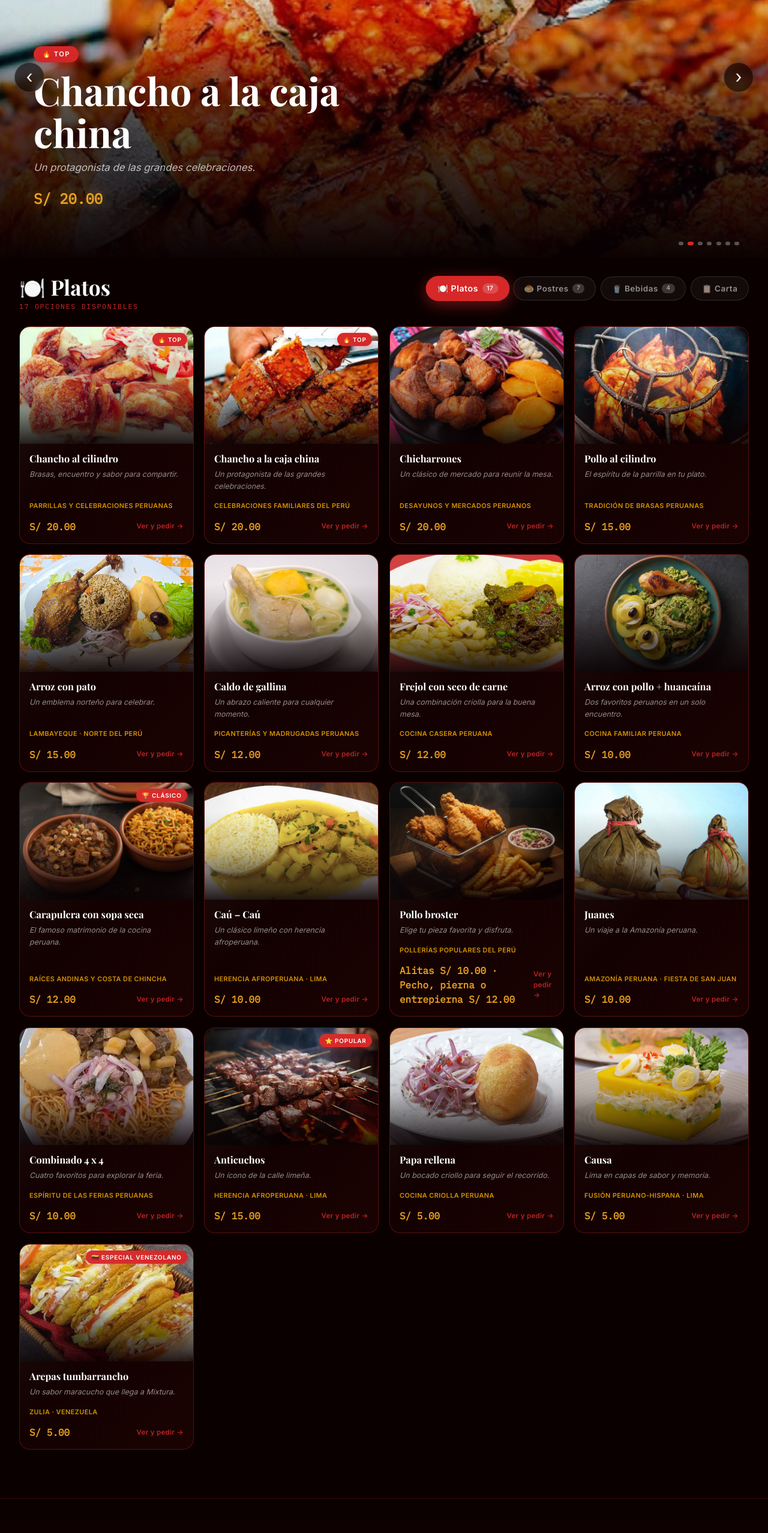
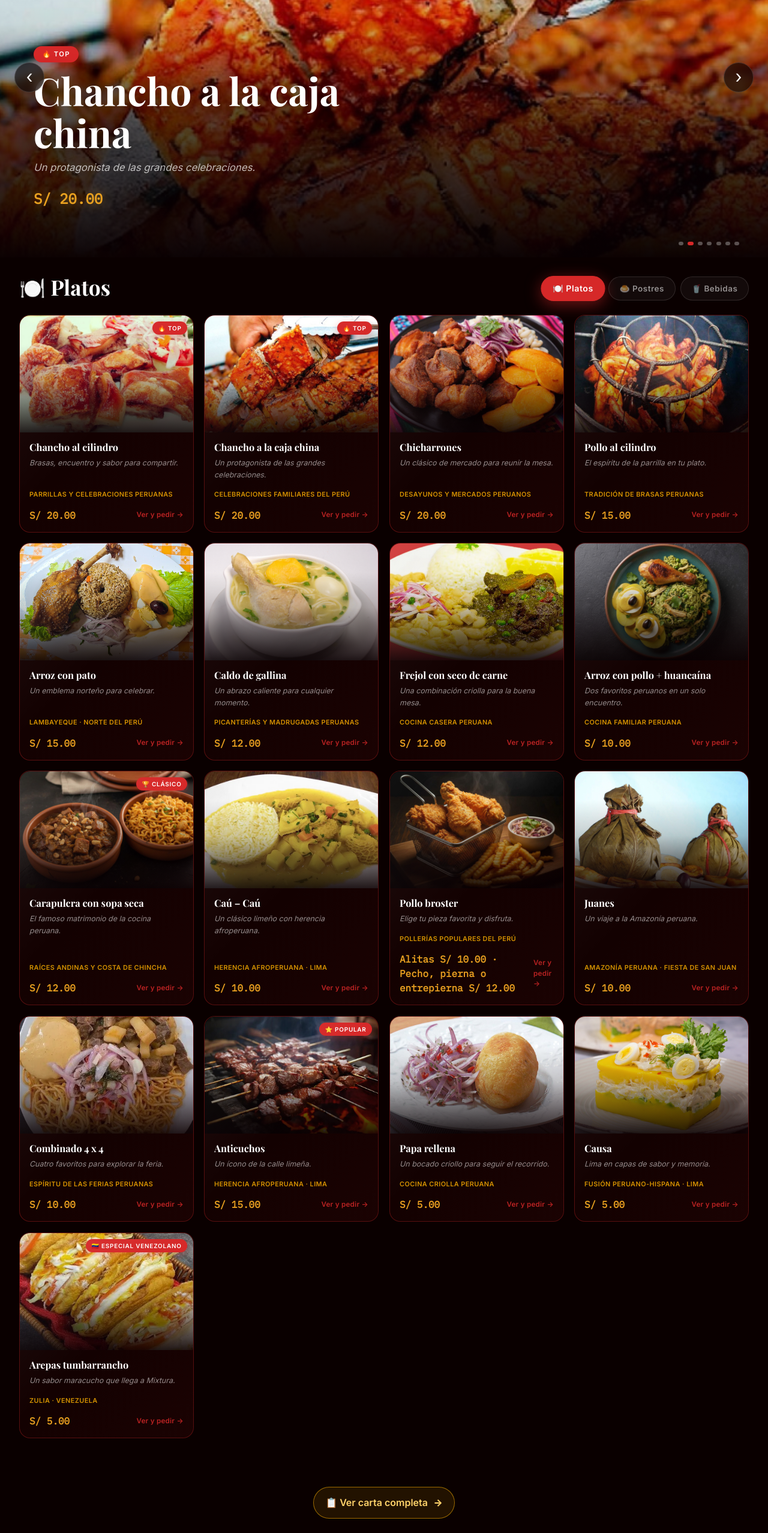
Before and after one commit to DEXTERH01/Landing_Page_Mixtura, a React (Vite) app in the folder app/: page / in a window 1280 px wide. Shown: the part 234-2790 px from the top of the page at 60% size. Built offline with nearby package versions, Linux system fonts and the light colour scheme; a web font is replaced by a local one.

Commit message:
feat: enhance full menu view with new call-to-action buttons and improved styling

```diff
--- a/app/src/App.tsx
+++ b/app/src/App.tsx
@@ -348,13 +348,6 @@ export default function App() {
               {c.icon} {c.label}
             </button>
           ))}
-          <button
-            onClick={() => setView('carta')}
-            className={`header-nav-btn${isFullMenu ? ' active' : ''}`}
-            style={{ '--cat-color': '#E8A020' } as React.CSSProperties}
-          >
-            📋 Carta
-          </button>
         </nav>
         <button
           type="button"
@@ -373,12 +366,11 @@ export default function App() {
       {!isFullMenu && <FeaturedCarousel onSelect={handleSelect} />}
 
       {/* ══ SECTION HEADER ══════════════════════════════════════════ */}
-      <div className="section-header">
+      {!isFullMenu && <div className="section-header">
         <div className="section-title-wrap">
           <h2 className="section-title">
-            {isFullMenu ? '📋 Carta completa' : <>{CATEGORIES.find((category) => category.id === view)?.icon}&nbsp;{CATEGORIES.find((category) => category.id === view)?.label}</>}
+            <>{CATEGORIES.find((category) => category.id === view)?.icon}&nbsp;{CATEGORIES.find((category) => category.id === view)?.label}</>
           </h2>
-          <p className="section-subtitle">{isFullMenu ? 'Todos los sabores y precios para el día de Mixtura' : `${filtered.length} opciones disponibles`}</p>
         </div>
 
         {/* Category tabs (mobile) */}
@@ -391,27 +383,26 @@ export default function App() {
               style={{ '--cat-color': c.color } as React.CSSProperties}
             >
               {c.icon} {c.label}
-              <span className="cat-tab-count">{MENU.filter(m => m.category === c.id).length}</span>
             </button>
           ))}
-          <button
-            onClick={() => setView('carta')}
-            className={`cat-tab${isFullMenu ? ' active' : ''}`}
-            style={{ '--cat-color': '#E8A020' } as React.CSSProperties}
-          >
-            📋 Carta
-          </button>
         </div>
-      </div>
+      </div>}
 
       {/* ══ MENU GRID ═══════════════════════════════════════════════ */}
-      {!isFullMenu && <main className="menu-grid" role="list" aria-label="Menú">
+      {!isFullMenu && <>
+        <main className="menu-grid" role="list" aria-label="Menú">
           {filtered.map((item, i) => (
             <div key={item.id} className="menu-grid-item" style={{ '--delay': `${i * 0.06}s` } as React.CSSProperties}>
               <MenuCard item={item} onClick={() => handleSelect(item)} />
             </div>
           ))}
-      </main>}
+        </main>
+        <div className="full-menu-cta-wrap">
+          <button type="button" className="full-menu-cta" onClick={() => setView('carta')}>
+            📋 Ver carta completa <span aria-hidden="true">→</span>
+          </button>
+        </div>
+      </>}
 
       {/* ══ FULL MENU ══════════════════════════════════════════════ */}
       {isFullMenu && <section className="full-menu" aria-labelledby="full-menu-title">
@@ -419,6 +410,7 @@ export default function App() {
           <p className="full-menu-kicker">MIXTURA 2026</p>
           <h2 id="full-menu-title">Carta completa</h2>
           <p>Todos los sabores y precios para el día de Mixtura.</p>
+          <button type="button" className="full-menu-back" onClick={() => setView('platos')}>← Volver a los platos</button>
         </div>
         <div className="full-menu-groups">
           {FULL_MENU_CATEGORY_ORDER.map((categoryId) => {
@@ -429,15 +421,16 @@ export default function App() {
               <section key={categoryId} className="full-menu-group" aria-labelledby={`full-menu-${categoryId}`}>
                 <h3 id={`full-menu-${categoryId}`}>
                   <span>{categoryInfo.icon}</span> {categoryInfo.label}
-                  <small>{items.length}</small>
                 </h3>
                 <ul>
-                  {items.map((menuItem) => (
-                    <li key={menuItem.id}>
+                  {items.map((menuItem) => {
+                    const priceLines = menuItem.price.split(' · ');
+
+                    return <li key={menuItem.id} className={priceLines.length > 1 ? 'has-price-lines' : ''}>
                       <span>{menuItem.name}</span>
-                      <strong>{menuItem.price}</strong>
+                      <strong>{priceLines.map((priceLine) => <span key={priceLine}>{priceLine}</span>)}</strong>
                     </li>
-                  ))}
+                  })}
                 </ul>
               </section>
             );
--- a/app/src/data/menu.ts
+++ b/app/src/data/menu.ts
@@ -57,7 +57,7 @@ export const MENU: MenuItem[] = [
     story: 'El caldo de gallina es un clásico reconfortante de la vida urbana peruana. Su lugar en la carta celebra esos platos que acompañan conversaciones largas y momentos de pausa.',
   }),
   item({
-    id: 'frejol-seco-carne', name: 'Frejol con seco de carne', price: 'S/ 12.00', category: 'platos', image: '/images/frejol-seco-carne.jpg',
+    id: 'frejol-seco-carne', name: 'Frejol con seco de carne', price: 'S/ 12.00', category: 'platos', image: '/images/frejol-seco-carne.jpg?v=2',
     tagline: 'Una combinación criolla para la buena mesa.',
     origin: 'Cocina casera peruana',
     story: 'Frejoles y seco evocan la mesa de casa, donde los sabores se comparten sin prisa. Es una elección para quienes buscan una tradición cercana y familiar.',
--- a/app/src/index.css
+++ b/app/src/index.css
@@ -463,13 +463,6 @@
   transform: scale(1.02);
 }
 
-.cat-tab-count {
-  background: rgba(255,255,255,0.18);
-  border-radius: 999px;
-  padding: 0.05rem 0.45rem;
-  font-size: 0.72em;
-}
-
 /* ════════════════════════════════════════════════════════
    MENU GRID
 ════════════════════════════════════════════════════════ */
@@ -496,6 +489,36 @@
   background: radial-gradient(circle at 50% 0%, rgba(214, 40, 40, 0.12), transparent 42%), #0a0000;
 }
 
+.full-menu-cta-wrap {
+  display: flex;
+  justify-content: center;
+  padding: 0 clamp(1rem, 4vw, 2rem) 5rem;
+}
+
+.full-menu-cta,
+.full-menu-back {
+  border: 1px solid rgba(255, 179, 0, 0.55);
+  background: rgba(255, 179, 0, 0.1);
+  color: #ffd36a;
+  font: inherit;
+  font-weight: 800;
+  cursor: pointer;
+  transition: 0.2s ease;
+}
+
+.full-menu-cta {
+  padding: 0.85rem 1.2rem;
+  border-radius: var(--radius-pill);
+}
+
+.full-menu-cta span { margin-left: 0.35rem; }
+
+.full-menu-cta:hover,
+.full-menu-back:hover {
+  background: rgba(255, 179, 0, 0.2);
+  transform: translateY(-2px);
+}
+
 .full-menu-heading {
   max-width: 1280px;
   margin: 0 auto 1.5rem;
@@ -518,10 +541,17 @@
   font-size: clamp(2rem, 5vw, 3rem);
 }
 
-.full-menu-heading > p:last-child {
+.full-menu-heading > h2 + p {
   margin: 0.55rem 0 0;
   color: var(--text-muted);
   font-size: 0.9rem;
+}
+
+.full-menu-back {
+  margin-top: 1rem;
+  padding: 0.55rem 0.85rem;
+  border-radius: var(--radius-pill);
+  font-size: 0.8rem;
 }
 
 .full-menu-groups {
@@ -550,13 +580,6 @@
   font-size: 1rem;
 }
 
-.full-menu-group h3 small {
-  margin-left: auto;
-  color: #ffb300;
-  font-family: var(--mono);
-  font-size: 0.72rem;
-}
-
 .full-menu-group ul {
   display: grid;
   margin: 0;
@@ -581,10 +604,28 @@
 }
 
 .full-menu-group li strong {
+  display: grid;
+  gap: 0.25rem;
   color: #ffcf5c;
   font-family: var(--mono);
   font-size: 0.78rem;
   text-align: right;
+}
+
+.full-menu-group li strong span {
+  white-space: nowrap;
+}
+
+@media (max-width: 480px) {
+  .full-menu-group li.has-price-lines {
+    grid-template-columns: 1fr;
+    gap: 0.35rem;
+  }
+
+  .full-menu-group li.has-price-lines strong {
+    justify-items: start;
+    text-align: left;
+  }
 }
 
 /* ════════════════════════════════════════════════════════
```
Lines whose indentation alone changed are shown as unchanged.
